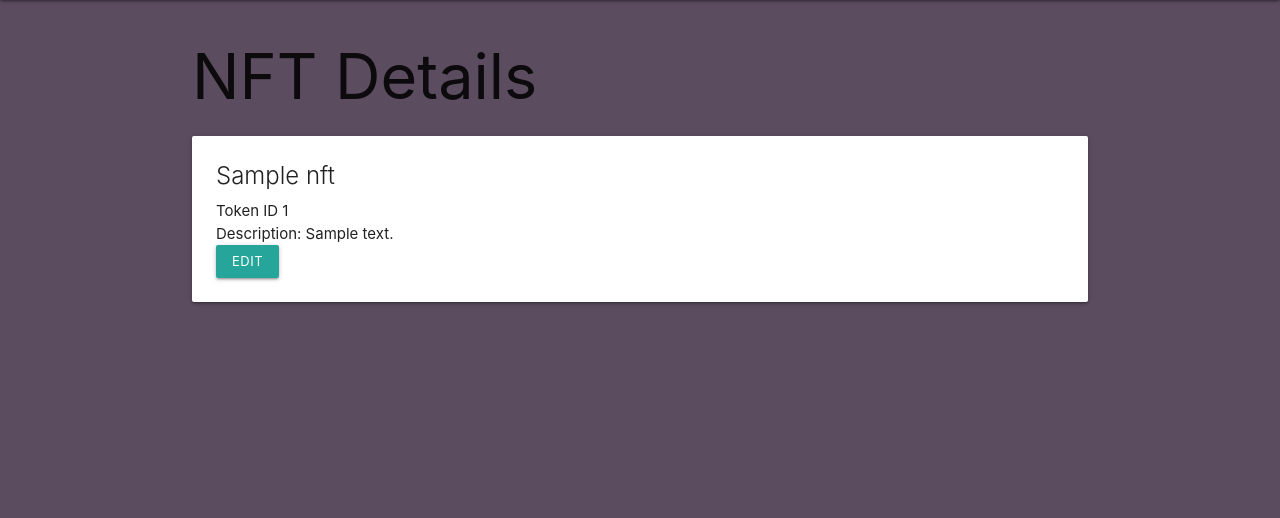
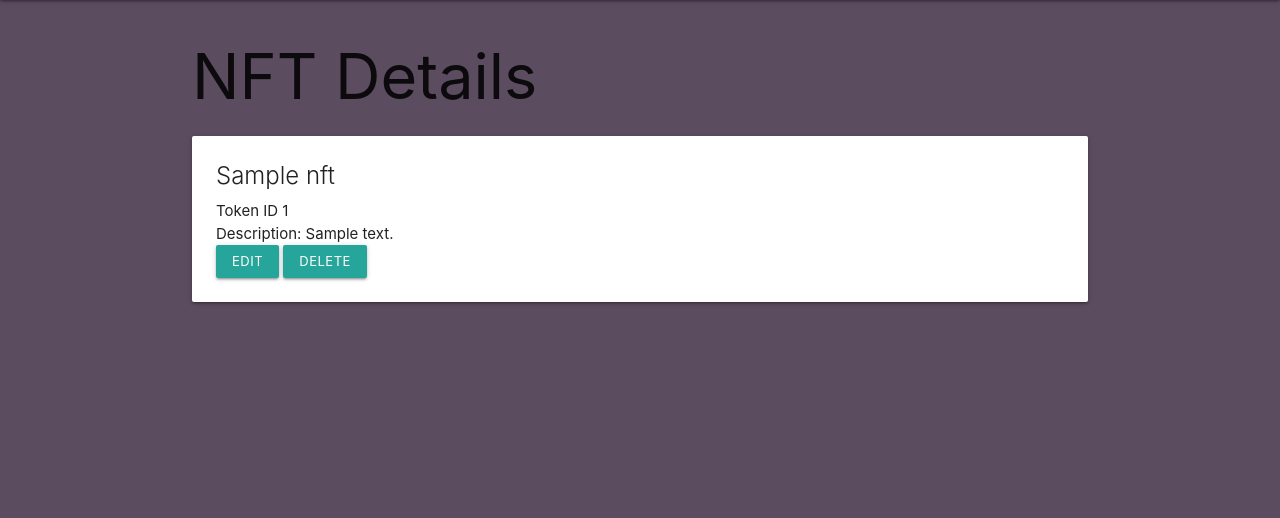
Before and after one commit to TonyPurple/nft-market--flex-44, a Django app: page /nfts/1/ in a window 1280 px wide. Shown: the part 64-582 px from the top of the page. Run offline with Django 4.2, Linux system fonts and the light colour scheme; a user stored in the database is signed in; tables that the repository leaves empty hold one stand-in row (values such as "Sample post").

Commit message:
add delete functionality to NFT gallery

```diff
--- a/main/templates/nfts/detail.html
+++ b/main/templates/nfts/detail.html
@@ -9,6 +9,7 @@
       <p>Token ID {{ nft.token_id }}</p>
       <p>Description: {{ nft.description }}</p>
       <a href="{% url 'nft_edit' nft.id %}" class="waves-effect waves-light btn-small">Edit</a>
+      <a href="{% url 'nft_delete' nft.id %}" class="waves-effect waves-light btn-small">Delete</a>
     </div>
   </div>
 
--- a/main/templates/nfts/index.html
+++ b/main/templates/nfts/index.html
@@ -11,6 +11,7 @@
             </div>
             <h2 class="card-title">{{ nft.nft_name }}</h2>
             <p><small>{{ nft.description }}</small></p>
+            <a href="{% url 'nft_edit' nft.id %}" class="waves-effect waves-light btn-small">Edit</a>
         </div>
     </div>
 </a>
--- a/main/urls.py
+++ b/main/urls.py
@@ -8,4 +8,5 @@ urlpatterns = [
   path('nfts/<int:nft_id>/', views.nft_detail, name='detail'),
   path('nfts/', views.nft_index, name='nft_index'),
   path('nfts/<int:pk>/edit/', views.NFTEdit.as_view(), name='nft_edit'),
+  path('nfts/<int:pk>/delete/', views.NFTDelete.as_view(), name='nft_delete'),
 ]
--- a/main/views.py
+++ b/main/views.py
@@ -1,5 +1,5 @@
 from django.shortcuts import render, redirect
-from django.views.generic.edit import CreateView, UpdateView
+from django.views.generic.edit import CreateView, UpdateView, DeleteView
 from django.contrib.auth import login
 from django.contrib.auth.forms import UserCreationForm
 from django.urls import reverse
@@ -26,6 +26,10 @@ class NFTEdit(LoginRequiredMixin, UpdateView):
   def form_valid(self, form):
     form.instance.user = self.request.user
     return super().form_valid(form)
+
+class NFTDelete(DeleteView):
+  model = NFT
+  success_url='/delete/'
 
 @login_required
 def nft_detail(request, nft_id):
```
Also changed, not shown: 1 other file.
